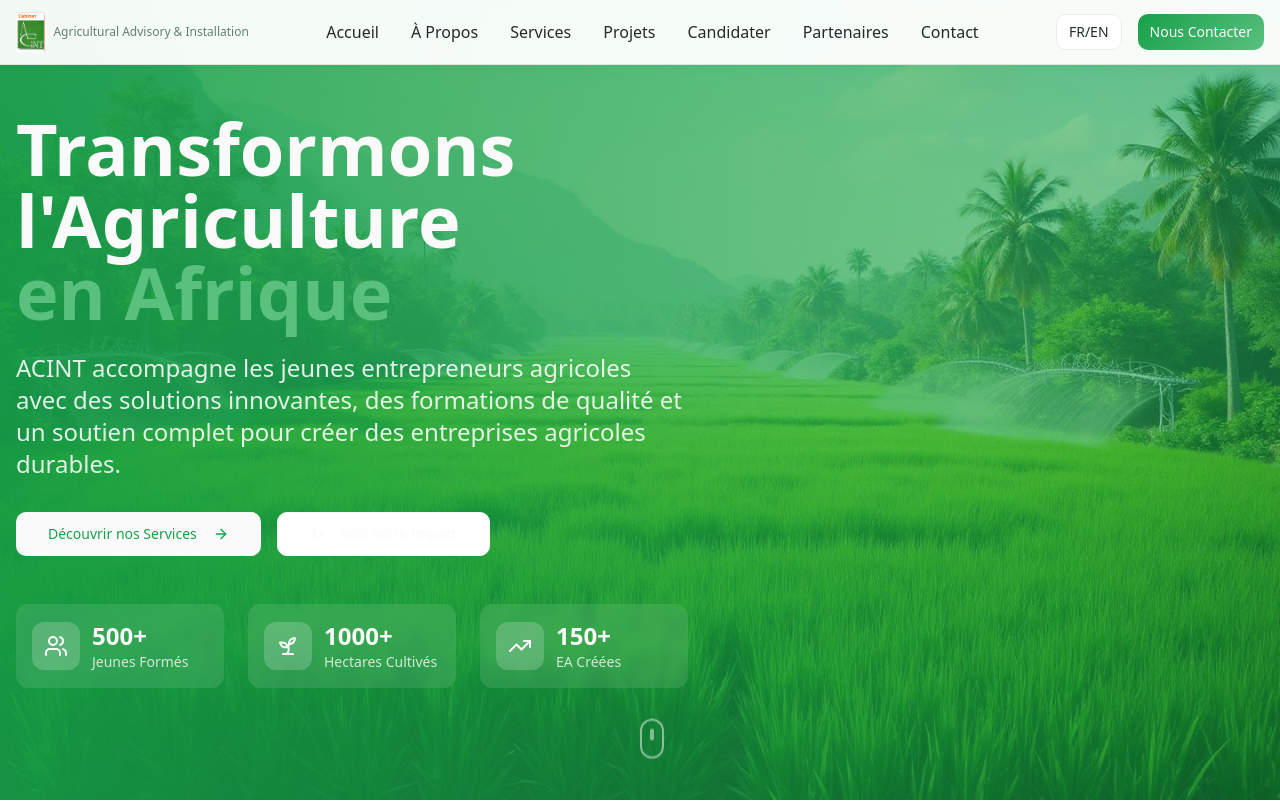
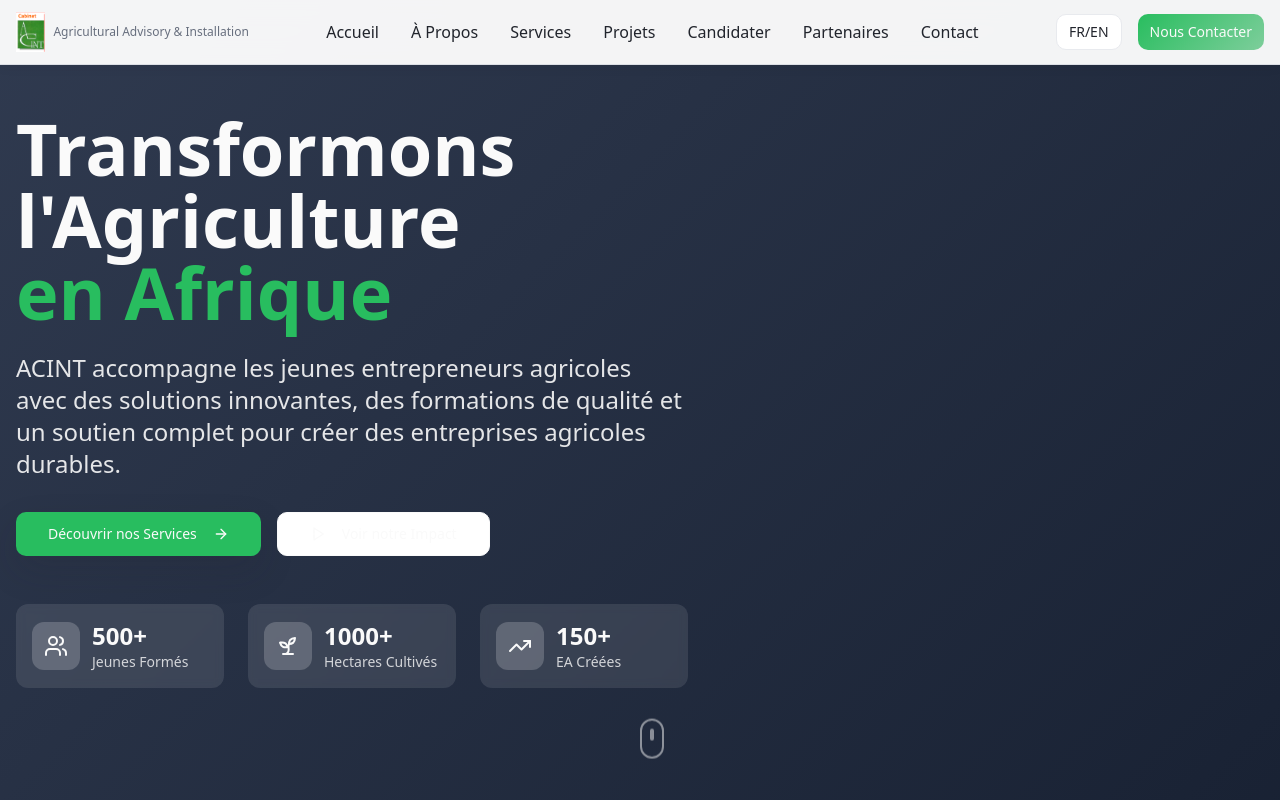
Before and after one commit to enexpharma/acint-grow-global, a React (Vite) app: page / in a window 1280 px wide. Shown: the top 802 px of the page. Built offline with nearby package versions, Linux system fonts and the light colour scheme.

Commit message:
Adjust color palette
Reduce the intensity of green in the website's color scheme to make it less overwhelming.

```diff
--- a/src/components/sections/HeroSection.tsx
+++ b/src/components/sections/HeroSection.tsx
@@ -12,7 +12,7 @@ const HeroSection = () => {
           alt="Agricultural landscape"
           className="w-full h-full object-cover"
         />
-        <div className="absolute inset-0 bg-gradient-to-r from-primary/90 via-primary/70 to-primary/50" />
+        <div className="absolute inset-0 bg-gradient-hero" />
       </div>
 
       {/* Content */}
@@ -21,7 +21,7 @@ const HeroSection = () => {
           <div className="animate-fade-in">
             <h1 className="text-4xl md:text-6xl lg:text-7xl font-bold text-primary-foreground mb-6 leading-tight">
               Transformons l'Agriculture
-              <span className="block text-primary-light">en Afrique</span>
+              <span className="block text-primary">en Afrique</span>
             </h1>
 
             <p className="text-xl md:text-2xl text-primary-foreground/90 mb-8 max-w-2xl leading-relaxed">
@@ -33,7 +33,7 @@ const HeroSection = () => {
             <div className="flex flex-col sm:flex-row gap-4 mb-12">
               <Button
                 size="lg"
-                className="bg-primary-foreground text-primary hover:bg-primary-foreground/90 shadow-strong"
+                className="bg-primary text-primary-foreground hover:bg-primary-dark shadow-strong"
               >
                 Découvrir nos Services
                 <ArrowRight className="ml-2 w-5 h-5" />
--- a/src/index.css
+++ b/src/index.css
@@ -8,50 +8,50 @@ All colors MUST be HSL.
 
 @layer base {
   :root {
-    /* ACINT Agricultural Design System */
+    /* ACINT Professional Design System - Balanced Palette */
     --background: 0 0% 100%;
-    --foreground: 155 15% 15%;
+    --foreground: 220 15% 15%;
 
     --card: 0 0% 100%;
-    --card-foreground: 155 15% 15%;
+    --card-foreground: 220 15% 15%;
 
     --popover: 0 0% 100%;
-    --popover-foreground: 155 15% 15%;
+    --popover-foreground: 220 15% 15%;
 
-    /* Agricultural Green Primary */
-    --primary: 142 75% 36%;
+    /* Green as Strategic Accent */
+    --primary: 142 65% 45%;
     --primary-foreground: 0 0% 98%;
-    --primary-light: 142 45% 55%;
-    --primary-dark: 142 85% 25%;
+    --primary-light: 142 45% 65%;
+    --primary-dark: 142 75% 35%;
 
-    /* Earth Tones Secondary */
-    --secondary: 45 25% 90%;
-    --secondary-foreground: 155 15% 15%;
+    /* Professional Neutral Secondary */
+    --secondary: 220 15% 96%;
+    --secondary-foreground: 220 15% 15%;
 
-    /* Natural Muted Colors */
-    --muted: 45 15% 95%;
-    --muted-foreground: 155 10% 45%;
+    /* Subtle Neutral Tones */
+    --muted: 220 10% 96%;
+    --muted-foreground: 220 10% 45%;
 
-    /* Accent Earth Tone */
-    --accent: 35 45% 85%;
-    --accent-foreground: 155 15% 15%;
+    /* Warm Earth Accent */
+    --accent: 35 25% 92%;
+    --accent-foreground: 220 15% 15%;
 
     --destructive: 0 84.2% 60.2%;
     --destructive-foreground: 0 0% 98%;
 
-    --border: 142 15% 88%;
-    --input: 142 15% 92%;
-    --ring: 142 75% 36%;
+    --border: 220 15% 88%;
+    --input: 220 15% 92%;
+    --ring: 142 65% 45%;
 
-    /* Agricultural Gradients */
+    /* Subtle Professional Gradients */
     --gradient-primary: linear-gradient(135deg, hsl(var(--primary)), hsl(var(--primary-light)));
-    --gradient-hero: linear-gradient(135deg, hsl(var(--primary)) 0%, hsl(var(--primary-dark)) 100%);
+    --gradient-hero: linear-gradient(135deg, hsl(220, 25%, 25%) 0%, hsl(220, 35%, 15%) 100%);
     --gradient-subtle: linear-gradient(180deg, hsl(var(--background)), hsl(var(--muted)));
 
     /* Professional Shadows */
-    --shadow-soft: 0 2px 10px hsl(var(--primary) / 0.1);
-    --shadow-medium: 0 8px 25px hsl(var(--primary) / 0.15);
-    --shadow-strong: 0 15px 35px hsl(var(--primary) / 0.2);
+    --shadow-soft: 0 2px 10px hsl(220 15% 15% / 0.08);
+    --shadow-medium: 0 8px 25px hsl(220 15% 15% / 0.12);
+    --shadow-strong: 0 15px 35px hsl(220 15% 15% / 0.15);
 
     /* Smooth Transitions */
     --transition-smooth: all 0.3s cubic-bezier(0.4, 0, 0.2, 1);
```
